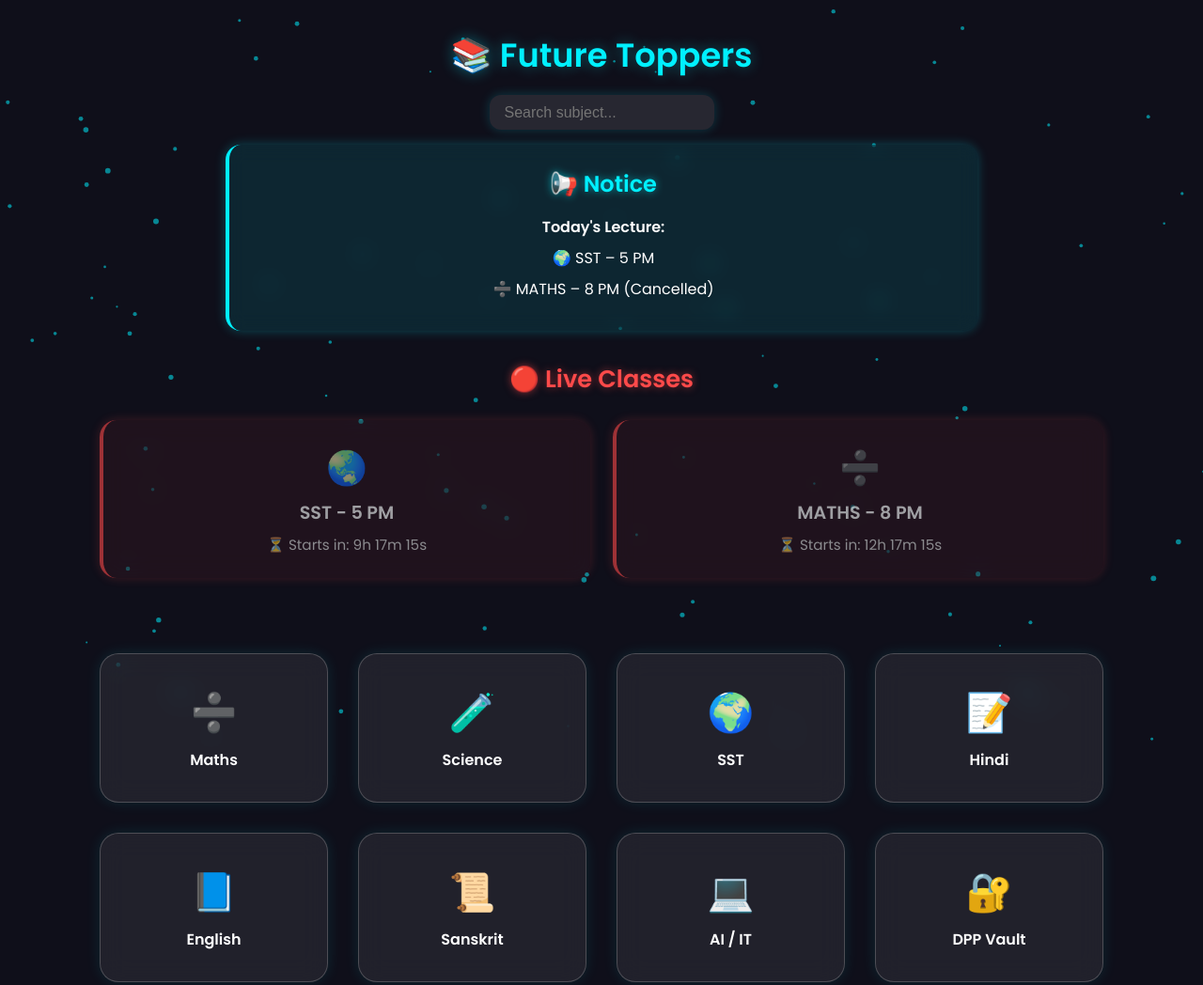
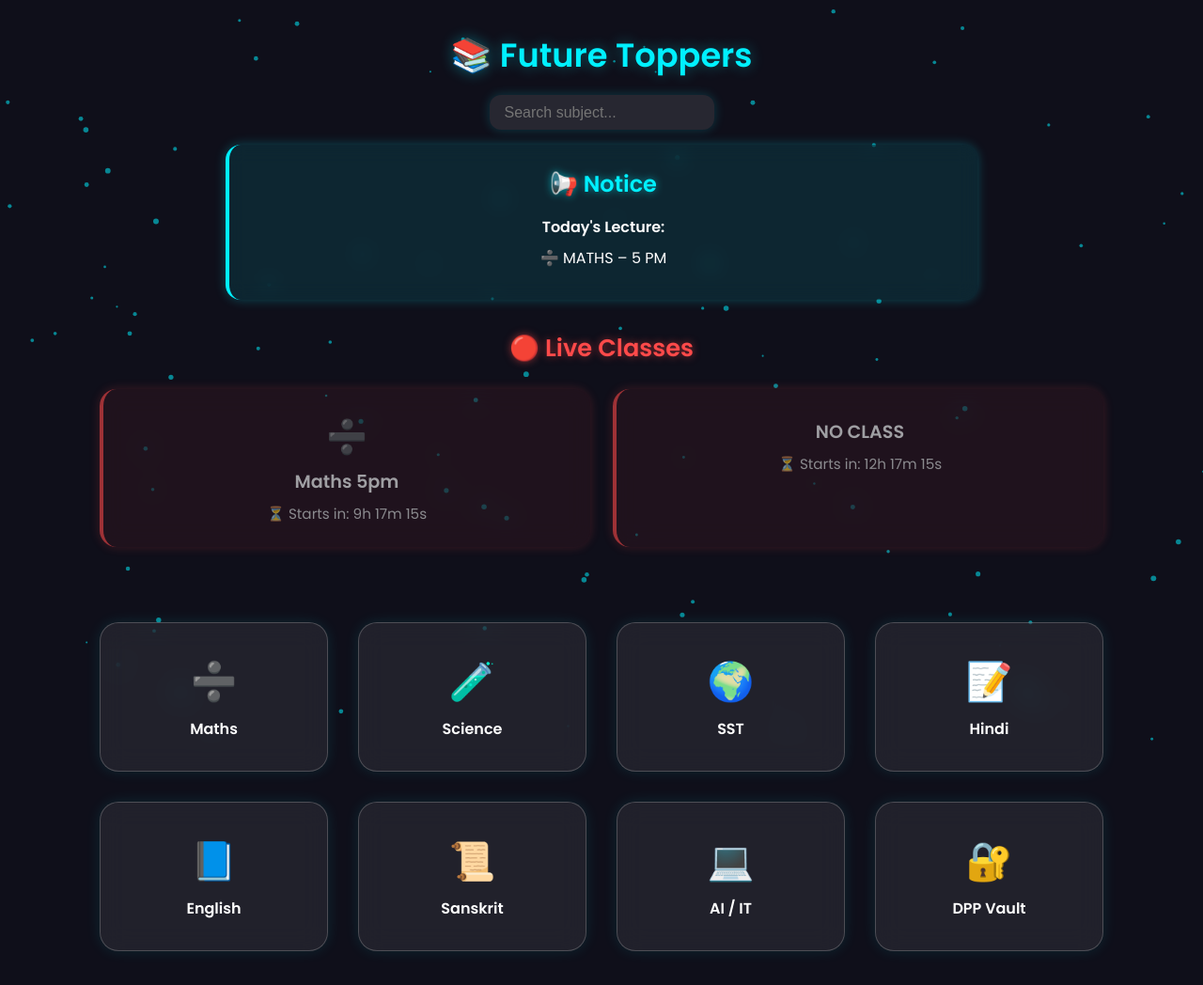
Before and after one commit to 938377/Future-toppers-, a plain HTML site: page index.html in a window 1280 px wide. Shown: the top 1048 px of the page at 94% size. Drawn offline with Linux system fonts and the light colour scheme.

Commit message:
Update index.html

```diff
--- a/index.html
+++ b/index.html
@@ -184,22 +184,22 @@
   <ul>
     <li><strong>Today's Lecture:</strong></li>
 
-    <li>🌍 SST – 5 PM </li>
-    <li>➗ MATHS – 8 PM (Cancelled)</li>
+
+    <li>➗ MATHS – 5 PM </li>
   </ul>
 </section>
 <section id="liveSection">
   <h2>🔴 Live Classes</h2>
   <div class="live-grid">
 <a class="live-card" id="sst-live" href="https://live331646.netlify.app/?link=https://d274dp7v20n4nf.cloudfront.net/file_library/videos/channel_vod_non_drm_hls/4484954/175275601327827125088/175275601327827125088_7125088.m3u8" target="_blank" style="pointer-events: none; opacity: 0.6;">
-  <span>🌏</span>
-  <h3>SST - 5 PM</h3>
+  <span>➗</span>
+  <h3>Maths 5pm</h3>
   <p id="sst-countdown">⏳ Countdown loading...</p>
 </a>
 
 <a class="live-card" id="maths-live" href="#" target="_blank" style="pointer-events: none; opacity: 0.6;">
-  <span>➗</span>
-  <h3>MATHS - 8 PM</h3>
+  <span></span>
+  <h3>NO CLASS</h3>
   <p id="maths-countdown">⏳ Countdown loading...</p>
 </a>
   </div>
@@ -306,7 +306,7 @@
   }
 
   // Start countdowns
-  startCountdown(17, 0, "sst-countdown", "sst-live", "https://live331646.netlify.app/?link=https://d274dp7v20n4nf.cloudfront.net/file_library/videos/channel_vod_non_drm_hls/4484954/175275601327827125088/175275601327827125088_7125088.m3u8");
+  startCountdown(17, 0, "sst-countdown", "sst-live", "");
   startCountdown(20, 0, "maths-countdown", "maths-live", "https://live331646.netlify.app/?link=MATHS_LIVE_M3U8_LINK");
 
   </script>
```
